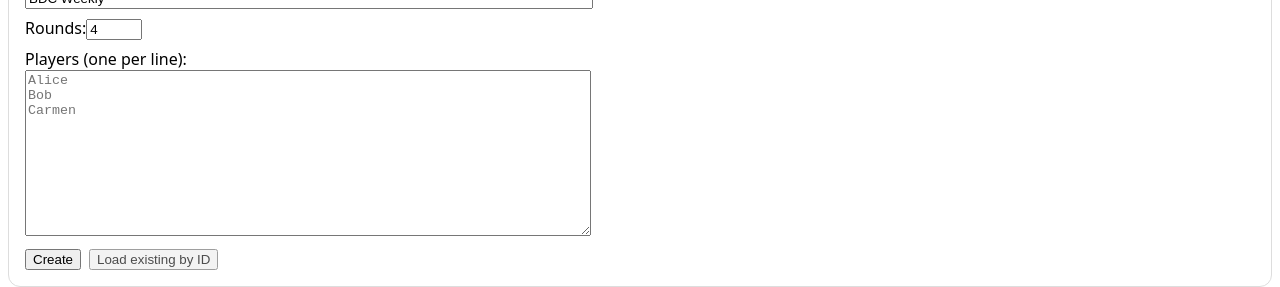
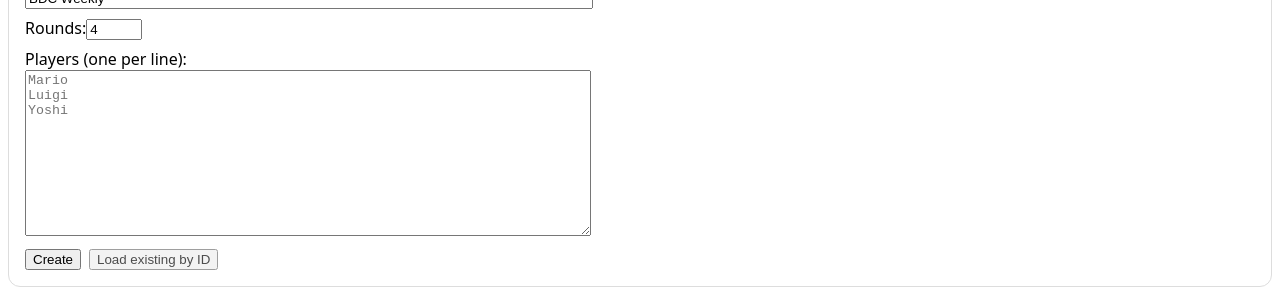
Before and after one commit to luigidino33/ygo-tcg-ph-swiss-maker, a Next.js app: page / in a window 1280 px wide. Shown: the part 201-488 px from the top of the page. Built offline with nearby package versions, Linux system fonts and the light colour scheme.

Commit message:
Update page.tsx

```diff
--- a/app/page.tsx
+++ b/app/page.tsx
@@ -226,7 +226,7 @@ export default function Page() {
                 <textarea
                   value={playersText}
                   onChange={(e) => setPlayersText(e.target.value)}
-                  placeholder="Alice&#10;Bob&#10;Carmen"
+                  placeholder={"Mario\nLuigi\nYoshi"}
                   style={{ width: "100%", height: 160 }}
                 />
               </label>
```
